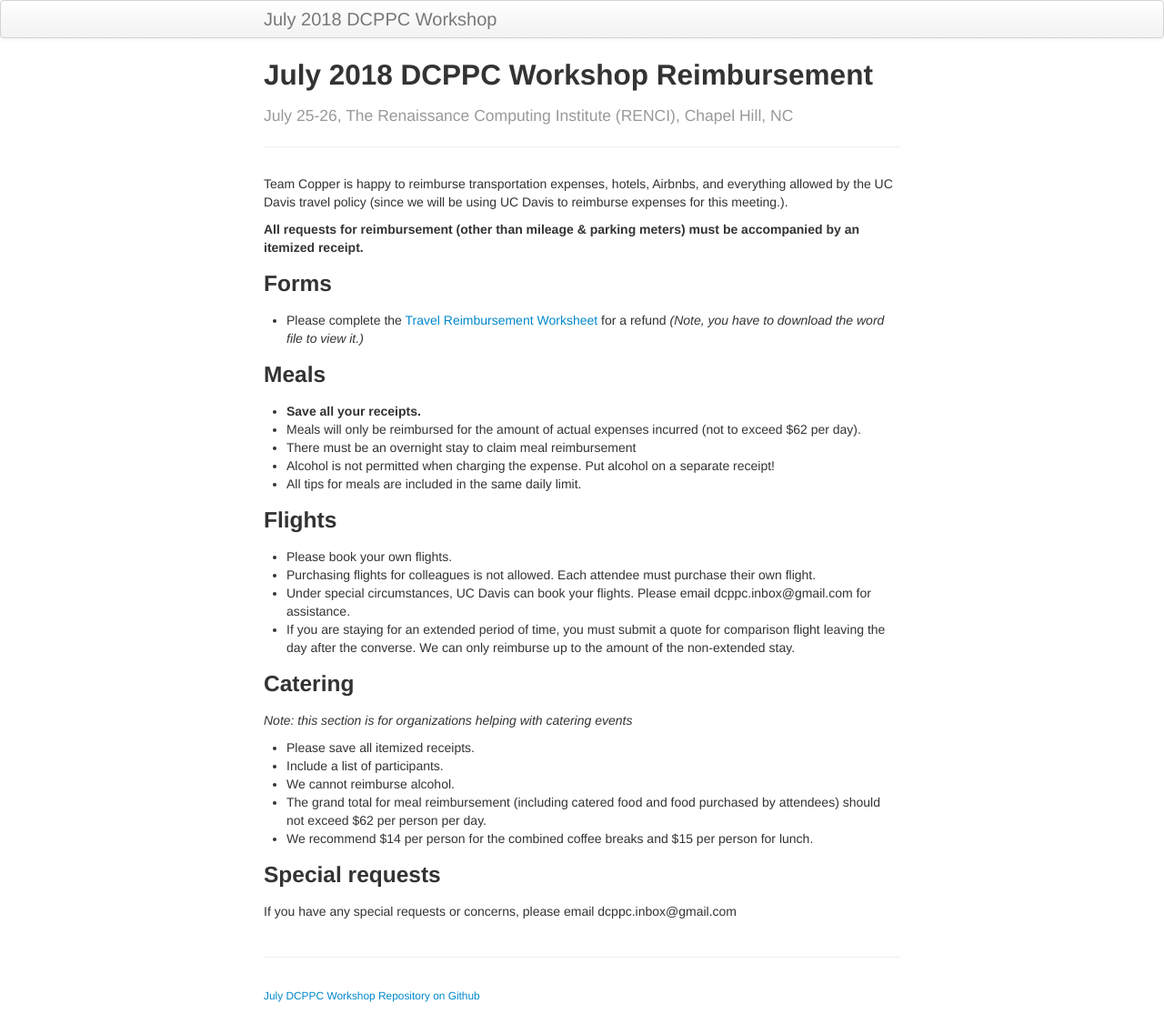
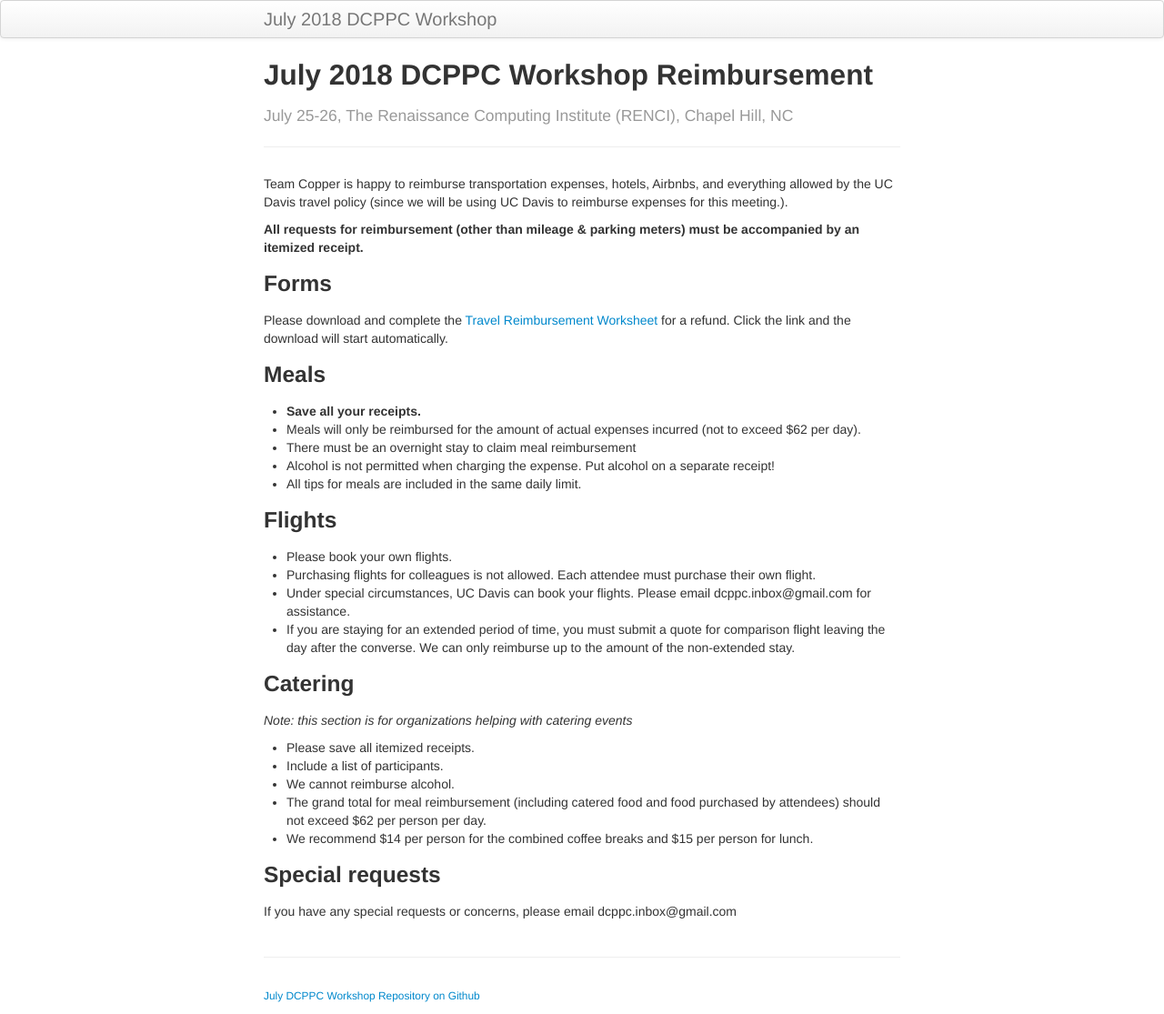
Before and after one commit to dcppc/2018-july-workshop, a Jekyll site: the page built from docs/reimbursements.md, in a window 1280 px wide. Shown: the whole page at 91% size. Built offline with Jekyll 4.4.1, drawn with Linux system fonts in a browser that asks for light colours.

Commit message:
wording of download

```diff
--- a/docs/reimbursements.md
+++ b/docs/reimbursements.md
@@ -12,7 +12,7 @@ and everything allowed by the UC Davis travel policy
 must be accompanied by an itemized receipt.**
 
 ### Forms
-- Please complete the [Travel Reimbursement Worksheet](https://github.com/dcppc/2018-july-workshop/raw/master/docs/TravelReimbursementWorksheet.doc) for a refund _(Note, you have to download the word file to view it.)_
+Please download and complete the [Travel Reimbursement Worksheet](https://github.com/dcppc/2018-july-workshop/raw/master/docs/TravelReimbursementWorksheet.doc) for a refund. Click the link and the download will start automatically.
 
 ### Meals
 - **Save all your receipts.**
```
